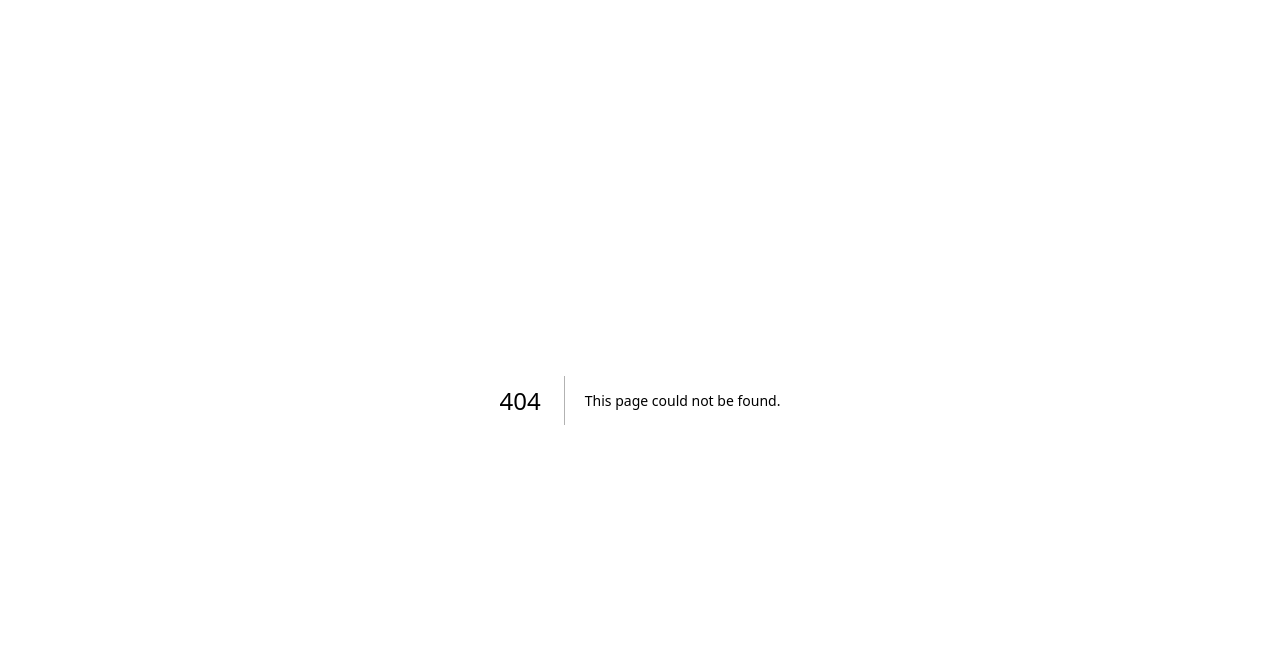
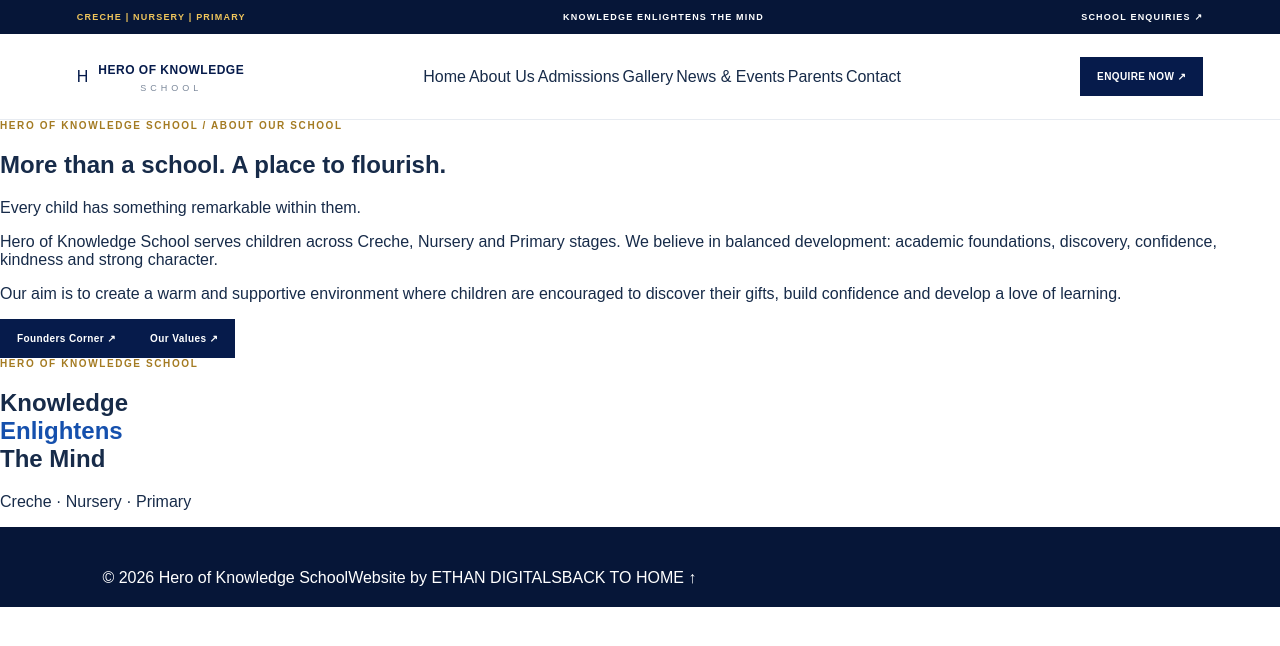
Before and after one commit to abayomipeteroyenuga-commits/hero-web, a Next.js app: page /about in a window 1280 px wide. Before the commit this address had no page. Shown: the top 646 px of the page. Built offline with nearby package versions, Linux system fonts and the light colour scheme.

Commit message:
Add independent school website pages

```diff
--- /dev/null
+++ b/app/[slug]/page.tsx
@@ -0,0 +1,28 @@
+"use client";
+import Link from "next/link";
+import { useState } from "react";
+
+const pages: Record<string,{eyebrow:string,title:string,lead:string,body:string[],links:{label:string,href:string}[]}> = {
+  about:{eyebrow:"ABOUT OUR SCHOOL",title:"More than a school. A place to flourish.",lead:"Every child has something remarkable within them.",body:["Hero of Knowledge School serves children across Creche, Nursery and Primary stages. We believe in balanced development: academic foundations, discovery, confidence, kindness and strong character.","Our aim is to create a warm and supportive environment where children are encouraged to discover their gifts, build confidence and develop a love of learning."],links:[{label:"Founders Corner",href:"/founders-corner"},{label:"Our Values",href:"/values"}]},
+  "founders-corner":{eyebrow:"FOUNDERS CORNER",title:"A vision built around every child.",lead:"A school's story begins with a belief in what children can become.",body:["Founders Corner shares the vision, values and aspirations behind Hero of Knowledge School.","The approved founder profile, photograph and personal message can be added here when supplied by the school. No personal biography has been invented."],links:[{label:"About Our School",href:"/about"}]},
+  values:{eyebrow:"OUR VALUES",title:"Growing minds. Building character.",lead:"Knowledge, character and possibility.",body:["We are committed to helping children become confident learners, thoughtful friends and responsible members of their community.","Knowledge: strong foundations for lifelong growth. Character: values that guide every step. Possibility: room to discover every gift."],links:[{label:"Why Choose Us",href:"/why-choose-us"}]},
+  admissions:{eyebrow:"ADMISSIONS",title:"Give your child a heroic start.",lead:"Creche · Nursery · Primary",body:["We welcome enquiries from families interested in Creche, Nursery and Primary education.","1. Make an enquiry and tell us the class or age group. 2. Speak with the school team about availability and registration requirements. 3. Arrange a visit. 4. Complete registration with guidance from the school office.","Current fees, age requirements and available places should be confirmed directly with the school."],links:[{label:"Contact the School",href:"/contact"},{label:"Frequently Asked Questions",href:"/faqs"}]},
+  "why-choose-us":{eyebrow:"WHY CHOOSE HERO",title:"A place to learn, grow and belong.",lead:"A caring environment with strong foundations.",body:["A caring environment: children are welcomed, supported and encouraged to grow with confidence.","Strong foundations: purposeful early-years and primary experiences that build essential skills.","Character matters: kindness, respect and responsibility are part of everyday school life.","Parent partnership: open communication helps families and school work together for each child."],links:[{label:"Explore Admissions",href:"/admissions"}]},
+  gallery:{eyebrow:"SCHOOL GALLERY",title:"Moments that make memories.",lead:"Discover. Create. Together. Celebrate.",body:["This gallery is ready for official school photographs. Images will be published when supplied and approved by the school.","Learning moments · Creativity and play · Our community · Special moments."],links:[{label:"News and Events",href:"/news-events"}]},
+  "news-events":{eyebrow:"NEWS AND EVENTS",title:"What's happening at Hero of Knowledge.",lead:"School updates and community moments.",body:["School announcements, important dates, celebrations and community updates will be published here.","Official school news and upcoming event details will appear when confirmed by the school."],links:[{label:"School Calendar",href:"/school-calendar"},{label:"Contact the School",href:"/contact"}]},
+  parents:{eyebrow:"PARENTS AND FAMILIES",title:"Everything starts with partnership.",lead:"We value the trust parents place in us.",body:["This parent information area will provide useful school information and family updates.","For current circulars, policies, school notices or other official information, please contact the school office."],links:[{label:"School Calendar",href:"/school-calendar"},{label:"Parent FAQs",href:"/faqs"},{label:"Contact the Office",href:"/contact"}]},
+  "school-calendar":{eyebrow:"SCHOOL CALENDAR",title:"Plan the term with confidence.",lead:"Term dates and key school events.",body:["The current approved term dates, holidays and event schedule should be confirmed by the school office.","Calendar information will be published here when the school provides the official dates. Please contact the school for the latest version."],links:[{label:"Parent Information",href:"/parents"},{label:"Contact the Office",href:"/contact"}]},
+  faqs:{eyebrow:"FREQUENTLY ASKED QUESTIONS",title:"Helpful answers for families.",lead:"A few things parents often want to know.",body:["Which age groups does the school serve? Hero of Knowledge School provides Creche, Nursery and Primary education.","How do I begin admission? Contact the school to ask about availability, school visits and registration requirements.","Can I arrange a school visit? Please contact the school office to arrange a suitable visit.","Where can I get current fees and term dates? Request the latest approved information directly from the school office."],links:[{label:"Admissions",href:"/admissions"},{label:"Contact Us",href:"/contact"}]},
+  contact:{eyebrow:"CONTACT AND ENQUIRIES",title:"We'd love to hear from you.",lead:"Speak with Hero of Knowledge School.",body:["Whether you are exploring admission or have a question about the school, the team will be glad to help.","Use the school's official contact channels to enquire about admission, arrange a school visit or request current school information. Official phone number, email and campus address will be added once confirmed."],links:[{label:"Admissions",href:"/admissions"}]}
+};
+export default function IndependentPage({params}:{params:{slug:string}}) {
+ const data=pages[params.slug];
+ if(!data) return <main className="inner-page"><h1>Page not found</h1><Link href="/">Return to Home →</Link></main>;
+ return <main className="inner-page">
+  <div className="topbar"><span>CRECHE | NURSERY | PRIMARY</span><span>KNOWLEDGE ENLIGHTENS THE MIND</span><Link href="/contact">SCHOOL ENQUIRIES ↗</Link></div>
+  <header className="site-header"><Link className="brand" href="/"><span className="brand-mark">H</span><span><b>HERO OF KNOWLEDGE</b><small>SCHOOL</small></span></Link><nav className="nav route-nav"><Link href="/">Home</Link><Link href="/about">About Us</Link><Link href="/admissions">Admissions</Link><Link href="/gallery">Gallery</Link><Link href="/news-events">News & Events</Link><Link href="/parents">Parents</Link><Link href="/contact">Contact</Link></nav><Link className="header-cta" href="/admissions">ENQUIRE NOW ↗</Link></header>
+  <section className="route-hero"><div className="eyebrow">HERO OF KNOWLEDGE SCHOOL / {data.eyebrow}</div><h1>{data.title}</h1><p className="route-lead">{data.lead}</p></section>
+  <section className="route-content"><div className="route-copy">{data.body.map((paragraph,i)=><p key={i}>{paragraph}</p>)}<div className="route-actions">{data.links.map(link=><Link className="button button-primary" key={link.href} href={link.href}>{link.label} ↗</Link>)}</div></div><aside className="route-aside"><div className="eyebrow">HERO OF KNOWLEDGE SCHOOL</div><h2>Knowledge<br/><em>Enlightens</em><br/>The Mind</h2><p>Creche · Nursery · Primary</p></aside></section>
+  <footer className="route-footer"><span>© {new Date().getFullYear()} Hero of Knowledge School</span><span>Website by ETHAN DIGITALS</span><Link href="/">BACK TO HOME ↑</Link></footer>
+ </main>;
+}
```
